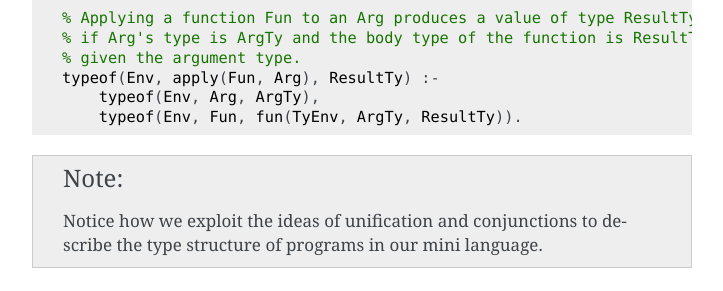
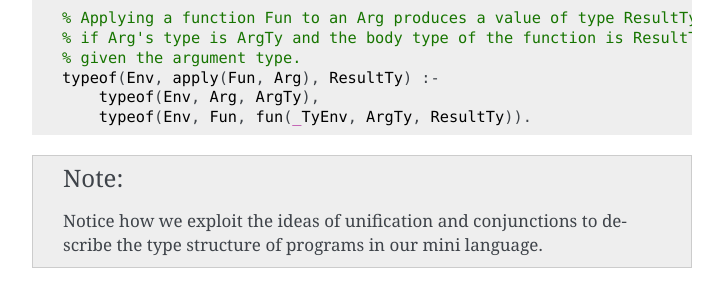
Before and after one commit to kreauniv/comp308, a Sphinx documentation site: the page built from source/types.rst, in a window 1280 px wide and 900 px high, scrolled down 2259 px. Shown: the part 152-443 px from the top of the window, without its empty margins (388-1111 px from the left). Built offline with Sphinx 7.4.7, drawn with Linux system fonts in a browser that asks for light colours.

Commit message:
typo fix

```diff
--- a/source/types.rst
+++ b/source/types.rst
@@ -119,7 +119,7 @@ With the above additions, our type checker now becomes --
     % given the argument type.
     typeof(Env, apply(Fun, Arg), ResultTy) :-
         typeof(Env, Arg, ArgTy),
-        typeof(Env, Fun, fun(TyEnv, ArgTy, ResultTy)).
+        typeof(Env, Fun, fun(_TyEnv, ArgTy, ResultTy)).
 
 
 .. note:: Notice how we exploit the ideas of unification and
```
